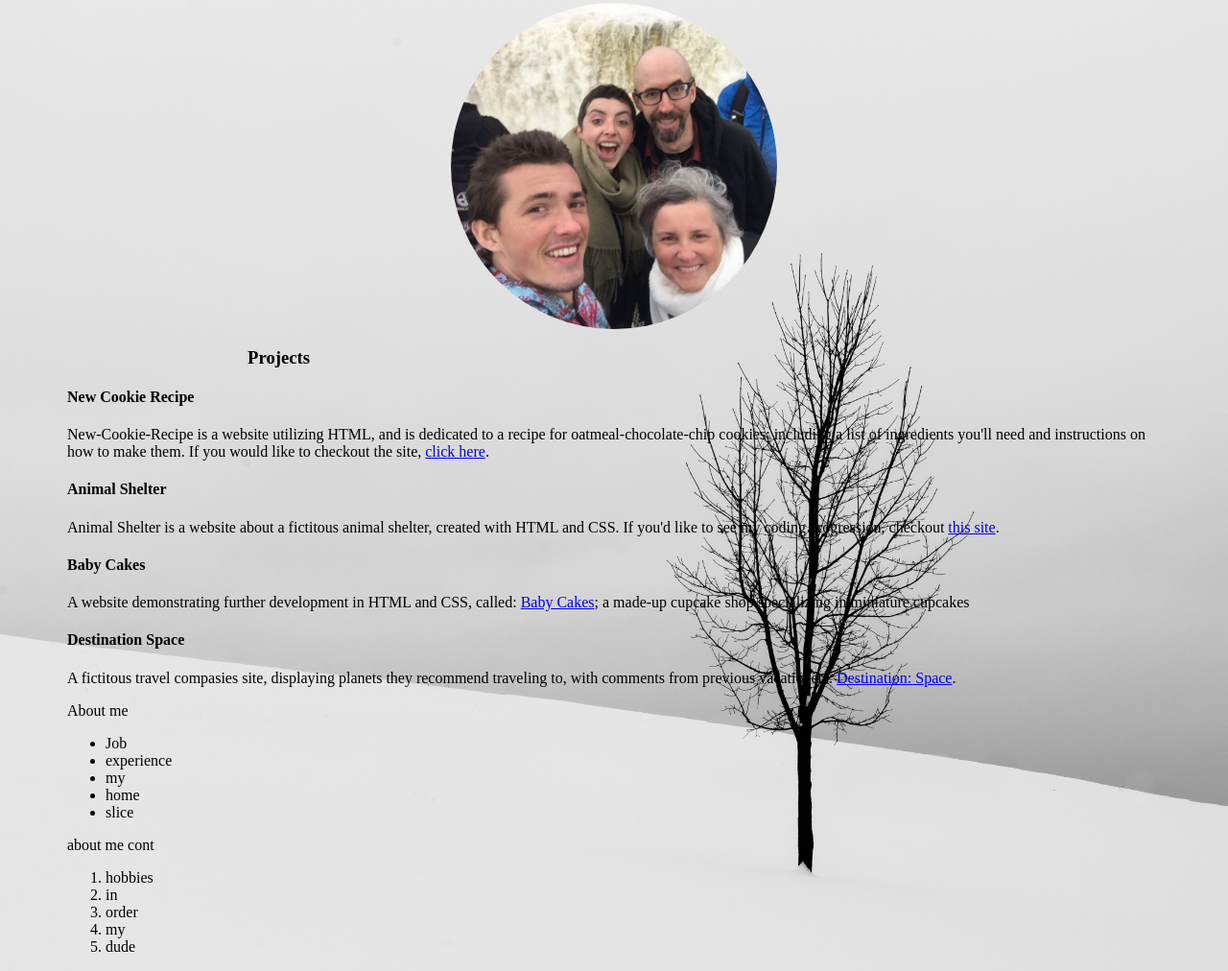
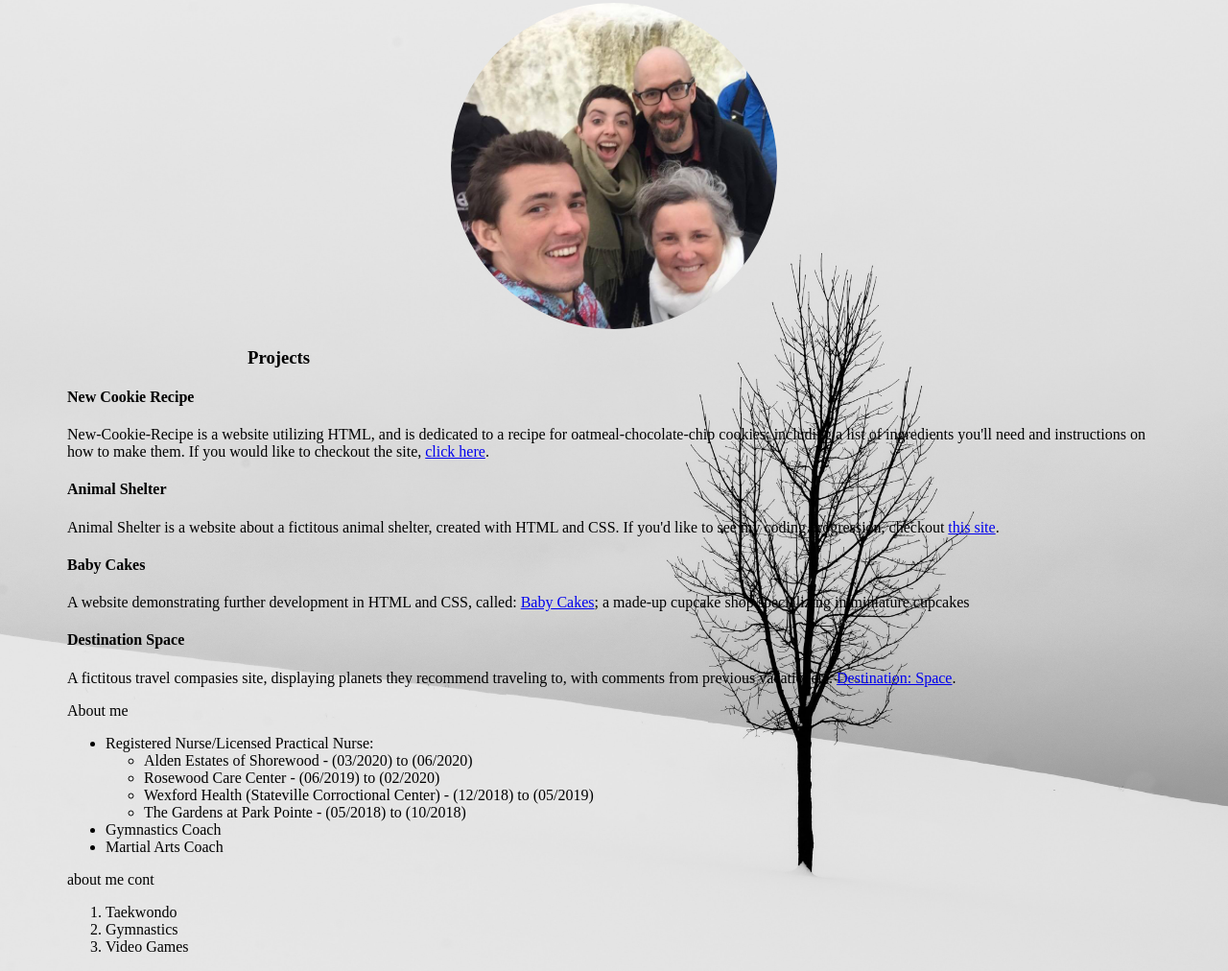
Before and after one commit to MorganJBradford/portfolio, a plain HTML site: page index.html in a window 1280 px wide. Shown: the part 124-1136 px from the top of the page at 96% size. Drawn offline with Linux system fonts and the light colour scheme.

Commit message:
add RN jobs and dates to ul

```diff
--- a/index.html
+++ b/index.html
@@ -22,19 +22,22 @@
     <p>A fictitous travel compasies site, displaying planets they recommend traveling to, with comments from previous vacationers. <a href="https://morganjbradford.github.io/vacationSpots/">Destination: Space</a>.</p>
     <p>About me</p>
     <ul>
-      <li>Job</li>
-      <li>experience</li>
-      <li>my</li>
-      <li>home</li>
-      <li>slice</li>
+      <li>Registered Nurse/Licensed Practical Nurse:
+        <ul>
+          <li>Alden Estates of Shorewood - (03/2020) to (06/2020)</li>
+          <li>Rosewood Care Center - (06/2019) to (02/2020)</li>
+          <li>Wexford Health (Stateville Corroctional Center) - (12/2018) to (05/2019)</li>
+          <li>The Gardens at Park Pointe - (05/2018) to (10/2018)</li>
+        </ul>
+      </li>
+      <li>Gymnastics Coach</li>
+      <li>Martial Arts Coach</li>
     </ul>
     <p>about me cont</p>
     <ol>
-      <li>hobbies</li>
-      <li>in</li>
-      <li>order</li>
-      <li>my</li>
-      <li>dude</li>
+      <li>Taekwondo</li>
+      <li>Gymnastics</li>
+      <li>Video Games</li>
     </ol>
   </div>
 </body>
```
